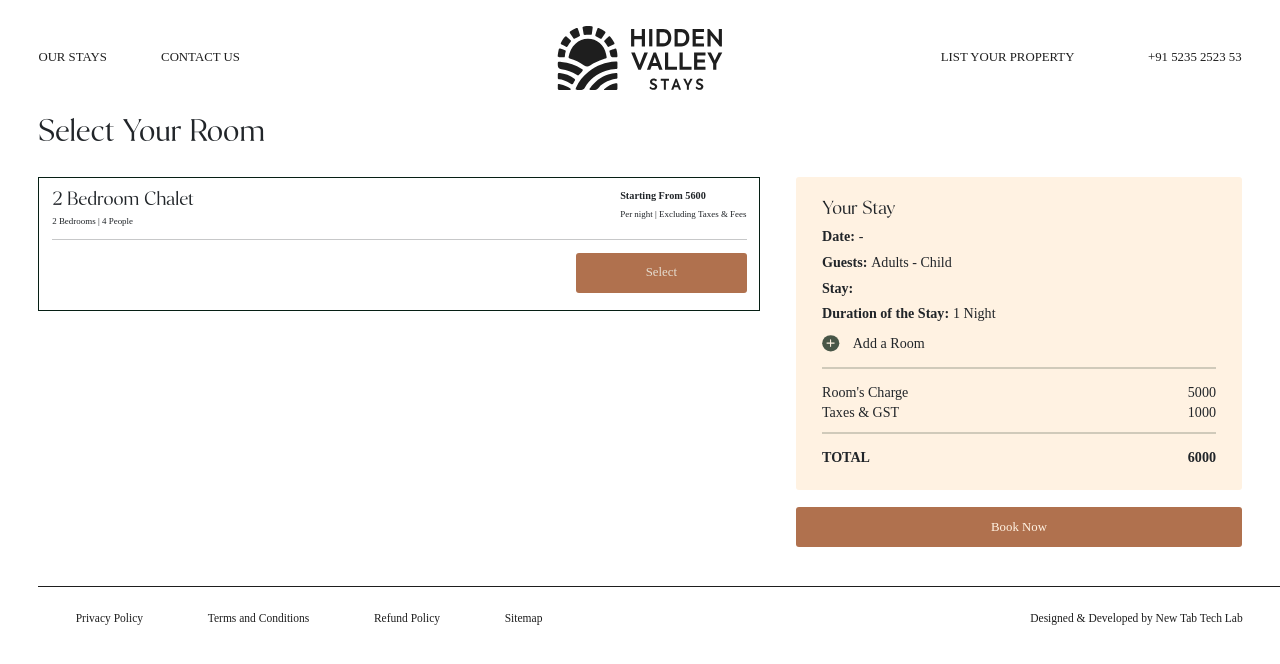
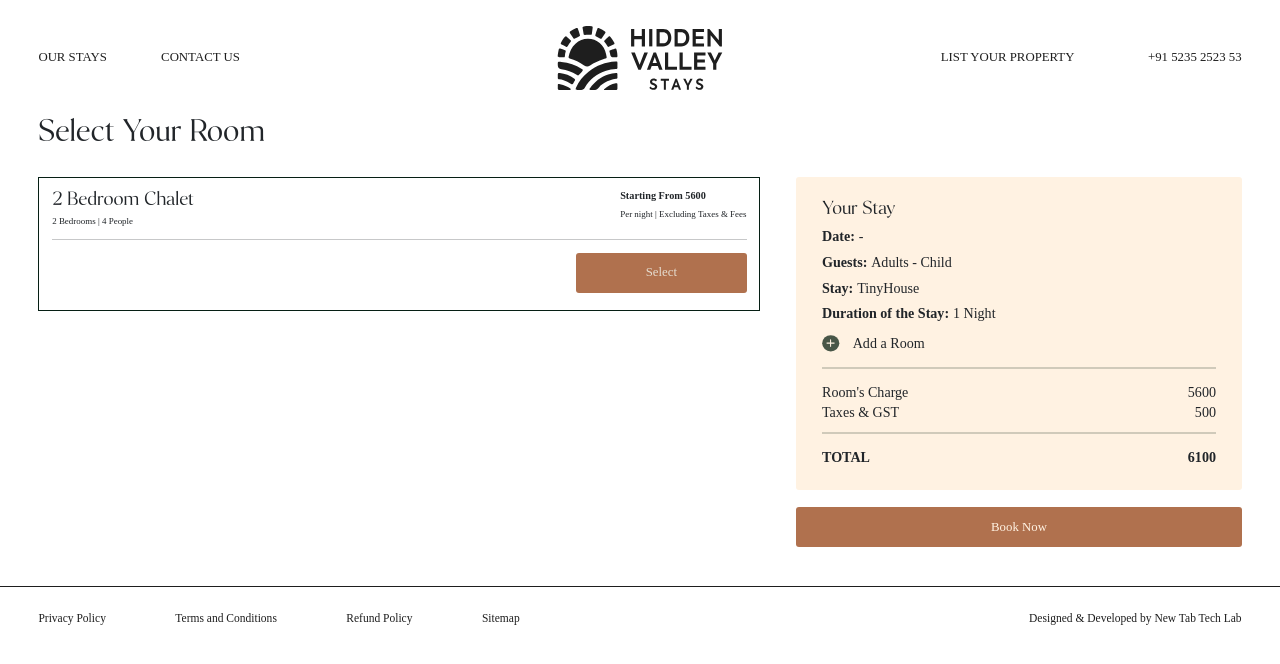
Before and after one commit to Nagaraj02451/HiddenValleyOotyStay, a React (Create React App) app in the folder frontend/: page /tinyhouseBooking in a window 1280 px wide. Both pictures are taken after a click on the button "Select". Shown: the top 664 px of the page. Built offline with nearby package versions, Linux system fonts and the light colour scheme; a web font is replaced by a local one.

Commit message:
Update Bprocess.jsx

```diff
--- a/frontend/src/Components/Bprocess.jsx
+++ b/frontend/src/Components/Bprocess.jsx
@@ -1,27 +1,44 @@
-import React, { useRef,useState } from 'react'
+import React, { useEffect, useRef,useState } from 'react'
 import'../Styles/Bprocess.css'
 import Navbar1 from './Navbar1'
 import Footer2 from './Footer2'
+import { Link ,useNavigate } from 'react-router-dom'
 
-const Bprocess = ({pizza}) => {
+const Bprocess = ({addBase, adult , pizza , child , dateone , datetwo  , stay , roomR , taxR , totalR}) => {
     const searchdfghn = useRef();
+  const navigate = useNavigate();
 
    const [room, setroom] = useState(0);
    const [tax, settax] = useState(0);
    const [total, settotal] = useState(0);
+       const [room1, setroom1] = useState("");
 
 //    const [room1, setroom1] = useState(6000);
     const firstroom =()=>{
       searchdfghn.current.classList.add("jhuyiuytg67y")
-        setroom(5000)
-        settax(1000)
-        settotal(6000)
+        setroom(5600)
+        settax(500)
+        settotal(6100)
+        stay("2 Bedroom Chalet")
+
     }
-    const secondroom =()=>{
-        setroom(6000)
-        settax(1200)
-        settotal(7200)
-    }
+    const jghftuycv = ()=>{
+      navigate('/booking',{state:{room:room,tax:tax , total:total}});
+      // console.log(room , tax , total , "iuyfygb");
+     }
+
+   useEffect(()=>{
+  child(pizza.child)
+  addBase(pizza.addBase)
+  adult(pizza.adult)
+  datetwo(pizza.datetwo)
+  dateone(pizza.dateone)
+  stay(pizza.stay)
+
+ //  console.log(pizza.child);
+
+    },[])
+
   return (
     <>
     <div className='book1'>
@@ -101,7 +118,7 @@ const Bprocess = ({pizza}) => {
                     <div className='book81'>Your Stay</div>
                      <div className='book82'><div className='book83'>Date:</div><div className='book84'> {pizza.dateone} - {pizza.datetwo}</div></div>
                      <div className='book82'><div className='book83'>Guests: </div><div className='book84'>{pizza.adult} Adults - {pizza.child} Child</div></div>
-                     <div className='book82'><div className='book83'>Stay:</div><div className='book84'> {pizza.base}</div></div>
+                     <div className='book82'><div className='book83'>Stay:</div><div className='book84'>TinyHouse</div></div>
                      {/* <div className='book82'><div className='book83'>Selected Room:</div><div className='book84'>King Room with Forest View</div></div> */}
                      <div className='book82'><div className='book83'>Duration of the Stay: </div><div className='book84'> 1 Night</div></div>
 
@@ -119,9 +136,9 @@ const Bprocess = ({pizza}) => {
                     </div>
 
 
-                    <a href='booking'><div className='book9' ref={searchdfghn}>
-                        <button className='book91'>Book Now</button>
-                   </div></a>
+                    <div className='book9' ref={searchdfghn}>
+                        <button onClick={jghftuycv} className='book91'>Book Now</button>
+                   </div>
 
                 </div>
 
@@ -132,7 +149,7 @@ const Bprocess = ({pizza}) => {
     </div>
 
 
-    <div className='ersaygtrhw'>
+    <div >
 
 <Footer2/>
 
```
